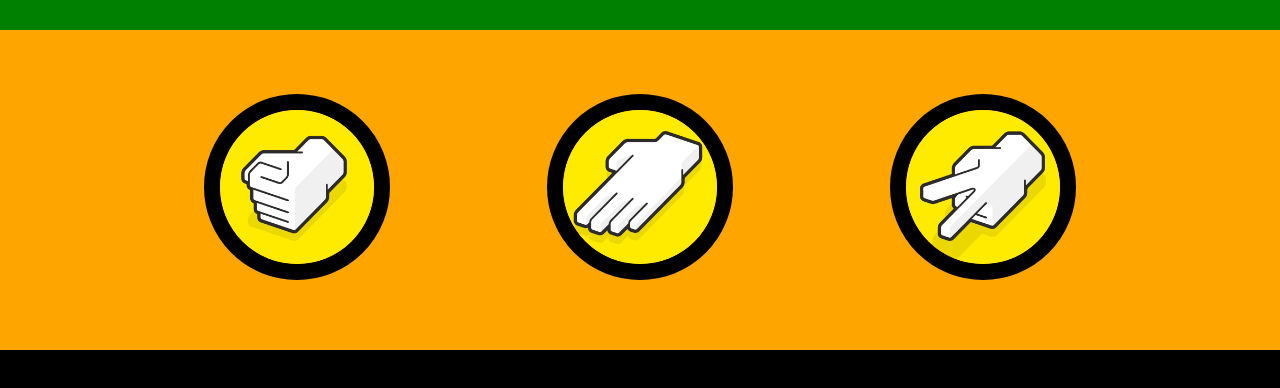
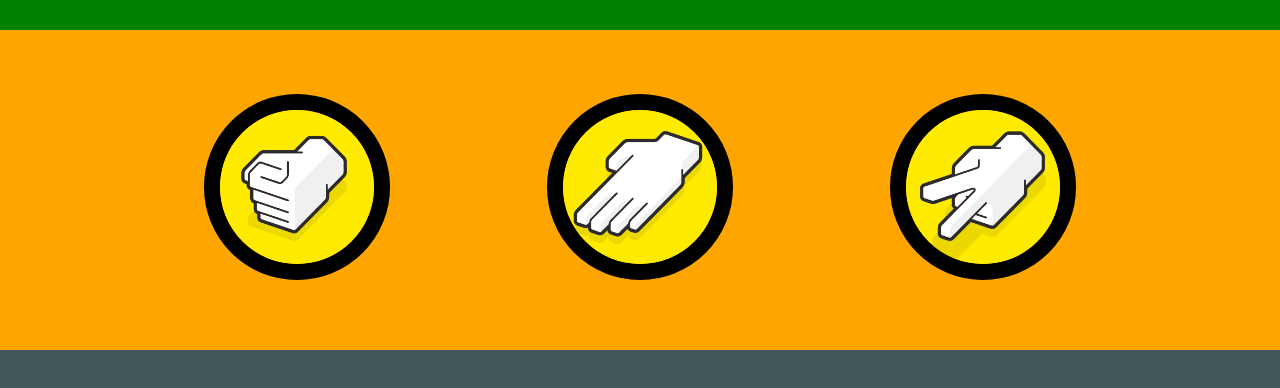
Before and after one commit to brulks107/rock-paper-scissors, a website: page src/index.html in a window 1280 px wide. Shown: the part 456-844 px from the top of the page. After the commit the page ends 806 px from the top, so only its background shows below. Drawn offline with Linux system fonts and the light colour scheme.

Commit message:
feat(html): remove footer

```diff
--- a/src/index.html
+++ b/src/index.html
@@ -35,7 +35,6 @@
         <img class="choice" id="paper" src="assets/paper.png">
         <img class="choice" id="scissors" src="assets/scissors.png">
     </div>
-    <div class="footer"></div>
 </body>
 <script src="js/app.js"></script>
 
```
